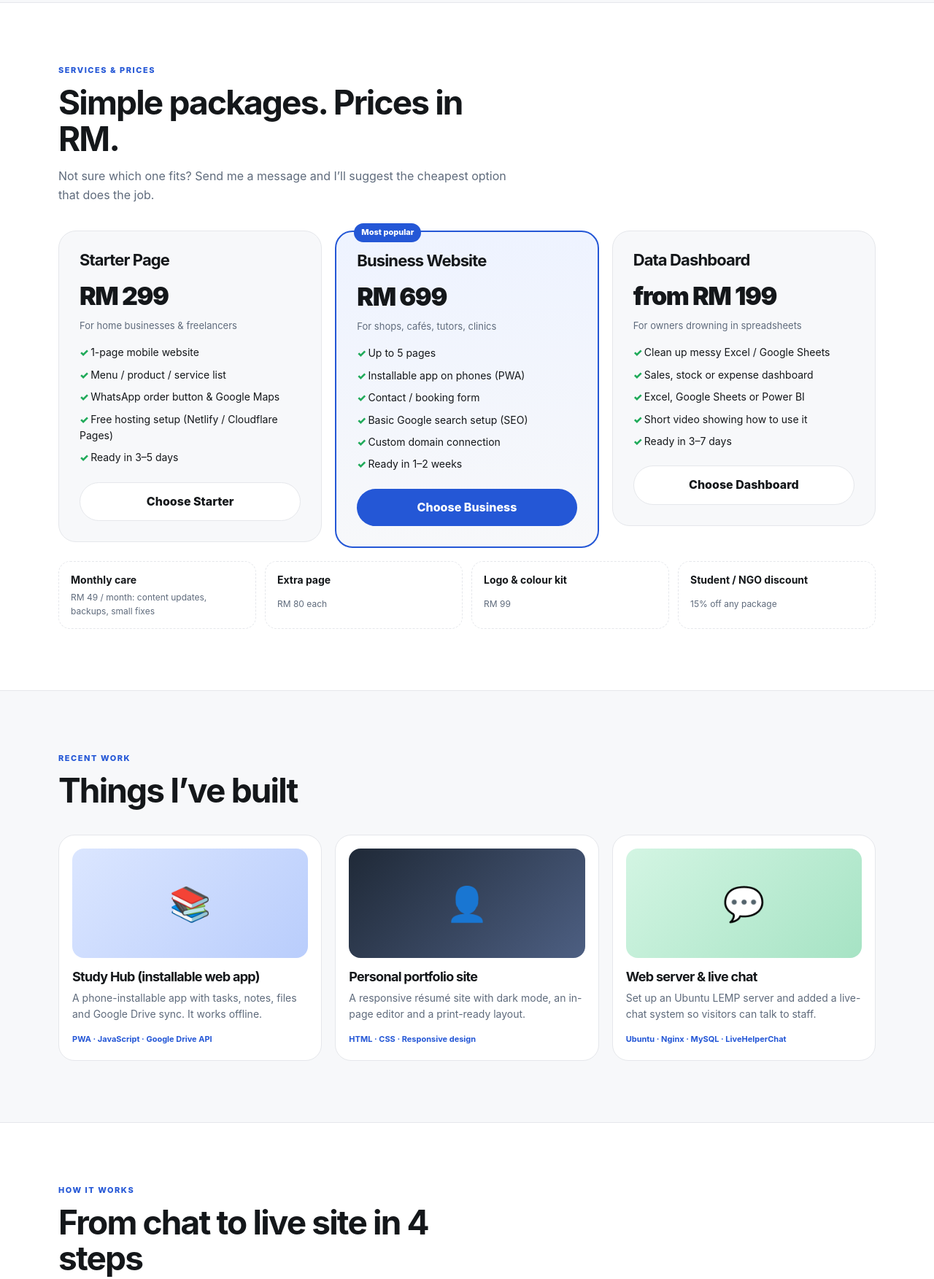
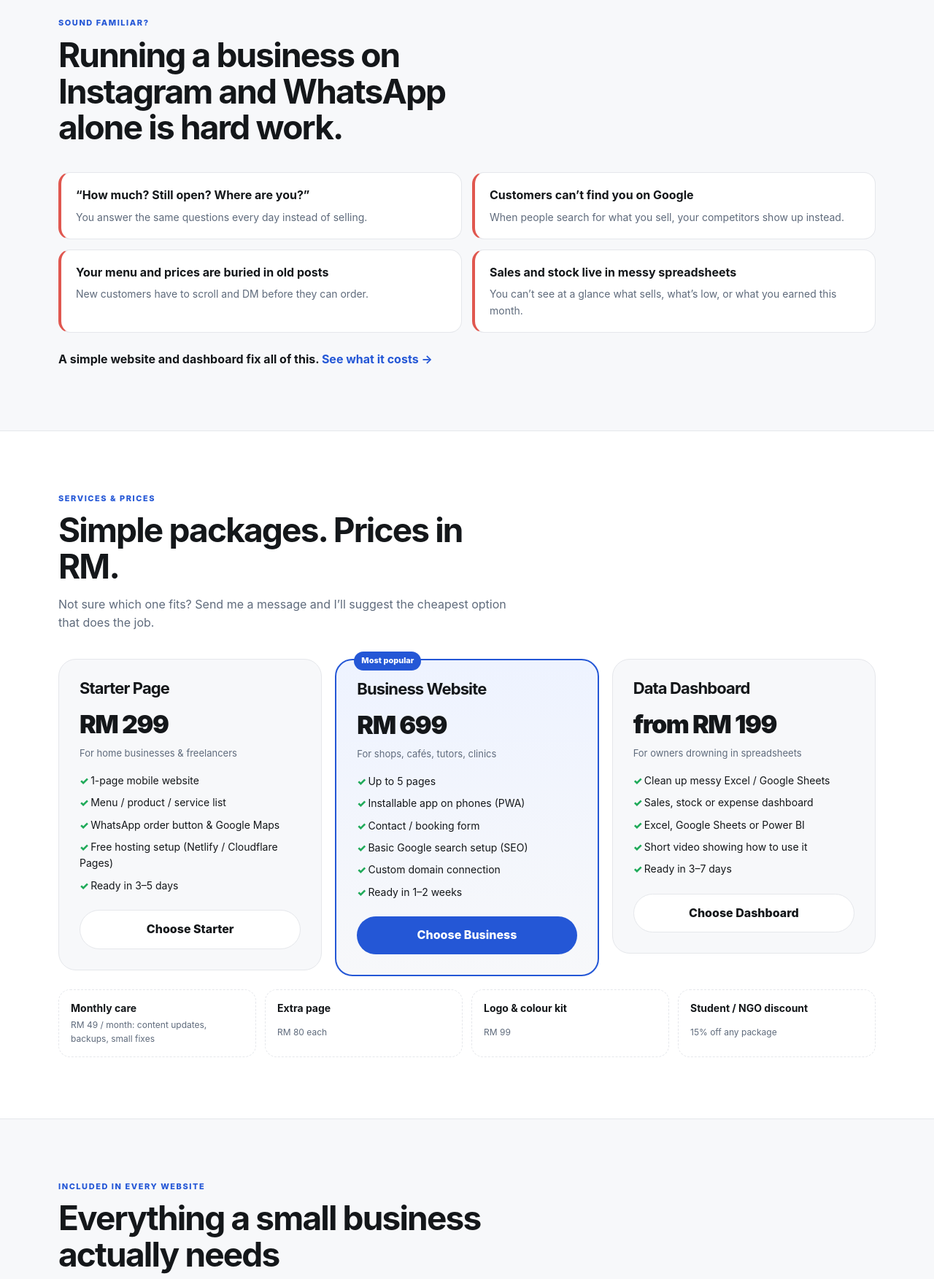
Before and after one commit to Laylennn/laylen-hub, a plain HTML site: page services/index.html in a window 1280 px wide. Shown: the part 825-2578 px from the top of the page at 73% size. Drawn offline with Linux system fonts and the light colour scheme.

Commit message:
Replace project showcase with customer problems and what's-included sections
Co-Authored-By: Claude Opus 5.5 <noreply@anthropic.com>
Claude-Session: https://claude.ai/code/session_01CVA1X1JBRLXbGnn849eeVU

```diff
--- a/services/index.html
+++ b/services/index.html
@@ -17,7 +17,7 @@
       <a class="brand" href="#">Laylen<span>.studio</span></a>
       <nav>
         <a href="#services">Services</a>
-        <a href="#work">Work</a>
+        <a href="#included">What’s included</a>
         <a href="#process">How it works</a>
         <a href="#faq">FAQ</a>
       </nav>
@@ -52,6 +52,20 @@
         </div>
         <div class="float-stat"><b>&lt; 24h</b><span>reply time on WhatsApp</span></div>
       </div>
+    </section>
+
+    <section class="wrap section pain">
+      <div class="head">
+        <p class="eyebrow">Sound familiar?</p>
+        <h2>Running a business on Instagram and WhatsApp alone is hard work.</h2>
+      </div>
+      <div class="pains">
+        <div><b>“How much? Still open? Where are you?”</b><p>You answer the same questions every day instead of selling.</p></div>
+        <div><b>Customers can’t find you on Google</b><p>When people search for what you sell, your competitors show up instead.</p></div>
+        <div><b>Your menu and prices are buried in old posts</b><p>New customers have to scroll and DM before they can order.</p></div>
+        <div><b>Sales and stock live in messy spreadsheets</b><p>You can’t see at a glance what sells, what’s low, or what you earned this month.</p></div>
+      </div>
+      <p class="pain-fix">A simple website and dashboard fix all of this. <a href="#services">See what it costs →</a></p>
     </section>
 
     <section id="services" class="band">
@@ -113,30 +127,19 @@
       </div>
     </section>
 
-    <section id="work" class="wrap section">
+    <section id="included" class="wrap section">
       <div class="head">
-        <p class="eyebrow">Recent work</p>
-        <h2>Things I’ve built</h2>
+        <p class="eyebrow">Included in every website</p>
+        <h2>Everything a small business actually needs</h2>
+        <p>No hidden extras. Each package comes with these as standard.</p>
       </div>
-      <div class="work">
-        <div class="work-item">
-          <div class="thumb t1"><span>📚</span></div>
-          <h3>Study Hub (installable web app)</h3>
-          <p>A phone-installable app with tasks, notes, files and Google Drive sync. It works offline.</p>
-          <small>PWA · JavaScript · Google Drive API</small>
-        </div>
-        <div class="work-item">
-          <div class="thumb t2"><span>👤</span></div>
-          <h3>Personal portfolio site</h3>
-          <p>A responsive résumé site with dark mode, an in-page editor and a print-ready layout.</p>
-          <small>HTML · CSS · Responsive design</small>
-        </div>
-        <div class="work-item">
-          <div class="thumb t3"><span>💬</span></div>
-          <h3>Web server & live chat</h3>
-          <p>Set up an Ubuntu LEMP server and added a live-chat system so visitors can talk to staff.</p>
-          <small>Ubuntu · Nginx · MySQL · LiveHelperChat</small>
-        </div>
+      <div class="features">
+        <div class="feature"><span>📱</span><h3>Built for phones first</h3><p>Most of your customers will see it on a phone, so it’s designed for small screens and works on big ones too.</p></div>
+        <div class="feature"><span>💬</span><h3>One-tap WhatsApp orders</h3><p>Customers message you with their order or question already typed. No forms to check.</p></div>
+        <div class="feature"><span>⚡</span><h3>Fast to load</h3><p>Light pages that open quickly, even on mobile data.</p></div>
+        <div class="feature"><span>📍</span><h3>Easy to find</h3><p>Google Maps location, opening hours, and a basic Google search setup so people can find you.</p></div>
+        <div class="feature"><span>🔑</span><h3>You own everything</h3><p>The domain and accounts are in your name. You get every login when we finish.</p></div>
+        <div class="feature"><span>🛠️</span><h3>Support after launch</h3><p>Two weeks of free fixes after launch. After that, monthly care is optional.</p></div>
       </div>
     </section>
 
--- a/services/styles.css
+++ b/services/styles.css
@@ -78,16 +78,6 @@ h2{font-size:clamp(30px,4vw,46px)}
 .addons b{font-size:14px}
 .addons span{font-size:12px;color:var(--muted)}
 
-.work{display:grid;grid-template-columns:repeat(3,1fr);gap:18px}
-.work-item{display:block;text-decoration:none;background:var(--surface);border:1px solid var(--line);border-radius:22px;padding:18px;transition:transform .15s}
-a.work-item:hover{transform:translateY(-3px)}
-.thumb{height:150px;border-radius:16px;display:grid;place-items:center;font-size:46px;margin-bottom:16px}
-.t1{background:linear-gradient(135deg,#dbe6ff,#b9cdfc)}
-.t2{background:linear-gradient(135deg,#1f2937,#4d5f82)}
-.t3{background:linear-gradient(135deg,#d3f5e3,#a6e3c4)}
-.work-item h3{font-size:18px}
-.work-item p{color:var(--muted);font-size:14px;margin:8px 0}
-.work-item small{color:var(--accent);font-weight:700;font-size:11px}
 
 .steps{list-style:none;padding:0;margin:0;display:grid;grid-template-columns:repeat(4,1fr);gap:16px;counter-reset:s}
 .steps li{counter-increment:s;background:var(--bg);border:1px solid var(--line);border-radius:20px;padding:22px;display:grid;gap:6px}
@@ -115,7 +105,7 @@ form .btn{background:var(--wa);margin-top:6px}
   .nav nav{display:none}
   .nav .btn{margin-left:auto}
   .hero{grid-template-columns:1fr;padding:50px 0 60px;gap:40px}
-  .cards,.work{grid-template-columns:1fr}
+  .cards{grid-template-columns:1fr}
   .addons{grid-template-columns:1fr 1fr}
   .steps{grid-template-columns:1fr 1fr}
   .quote{grid-template-columns:1fr;padding:24px;gap:24px}
@@ -125,3 +115,19 @@ form .btn{background:var(--wa);margin-top:6px}
   .float-stat{right:-4px}
 }
 .setup-warning{background:#fff4d6;color:#7a4b00;border-bottom:1px solid #f1d38a;padding:10px 16px;font-size:13px;font-weight:700;text-align:center}
+
+/* problem + included sections */
+.pain{padding-top:20px}
+.pains{display:grid;grid-template-columns:repeat(2,1fr);gap:14px}
+.pains div{background:var(--surface);border:1px solid var(--line);border-left:4px solid #e0574f;border-radius:16px;padding:18px 20px}
+.pains b{font-size:16px}
+.pains p{margin:6px 0 0;color:var(--muted);font-size:14px}
+.pain-fix{margin:24px 0 0;font-weight:700}
+.pain-fix a{color:var(--accent);text-decoration:none}
+.features{display:grid;grid-template-columns:repeat(3,1fr);gap:16px}
+.feature{background:var(--surface);border:1px solid var(--line);border-radius:20px;padding:22px}
+.feature>span{font-size:26px}
+.feature h3{font-size:18px;margin:10px 0 6px}
+.feature p{margin:0;color:var(--muted);font-size:14px}
+@media (max-width:900px){.features{grid-template-columns:1fr 1fr}}
+@media (max-width:620px){.pains,.features{grid-template-columns:1fr}}
```
